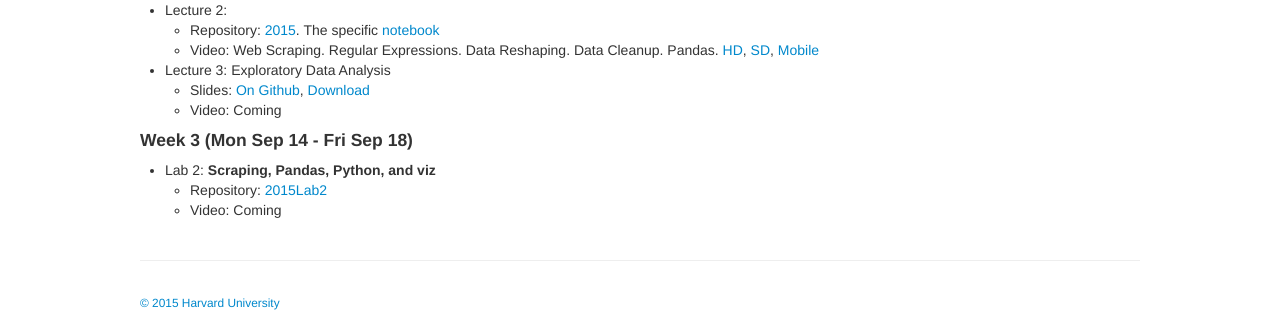
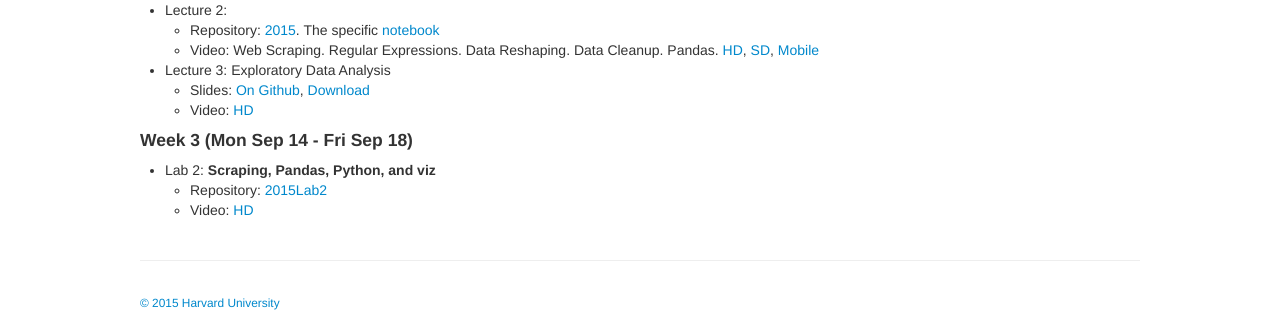
Before and after one commit to cs109/2015, a Jekyll site: the page built from pages/videos.md, in a window 1280 px wide. Shown: the part 555-867 px from the top of the page. Built offline with Jekyll 4.4.1, drawn with Linux system fonts in a browser that asks for light colours.

Commit message:
added videos

```diff
--- a/pages/videos.md
+++ b/pages/videos.md
@@ -31,10 +31,10 @@ We've also started a YouTube [channel](https://www.youtube.com/channel/UC0-KaiZF
 
 - Lecture 3: Exploratory Data Analysis
     - Slides: [On Github](https://github.com/cs109/2015/blob/master/Lectures/03-EDA.pdf), [Download](https://github.com/cs109/2015/raw/master/Lectures/03-EDA.pdf)
-    - Video: Coming
+    - Video: [HD](https://matterhorn.dce.harvard.edu/engage/player/watch.html?id=a4e81697-fd86-415c-9b29-c14ea7ec15f2)
 
 ####Week 3 (Mon Sep 14 - Fri Sep 18)
 
 - Lab 2: **Scraping, Pandas, Python, and viz**
     - Repository: [2015Lab2](https://github.com/cs109/2015lab2)
-    - Video: Coming
+    - Video: [HD](https://matterhorn.dce.harvard.edu/engage/player/watch.html?id=b89de485-9e30-4783-9287-23701c5f95f7)
```
